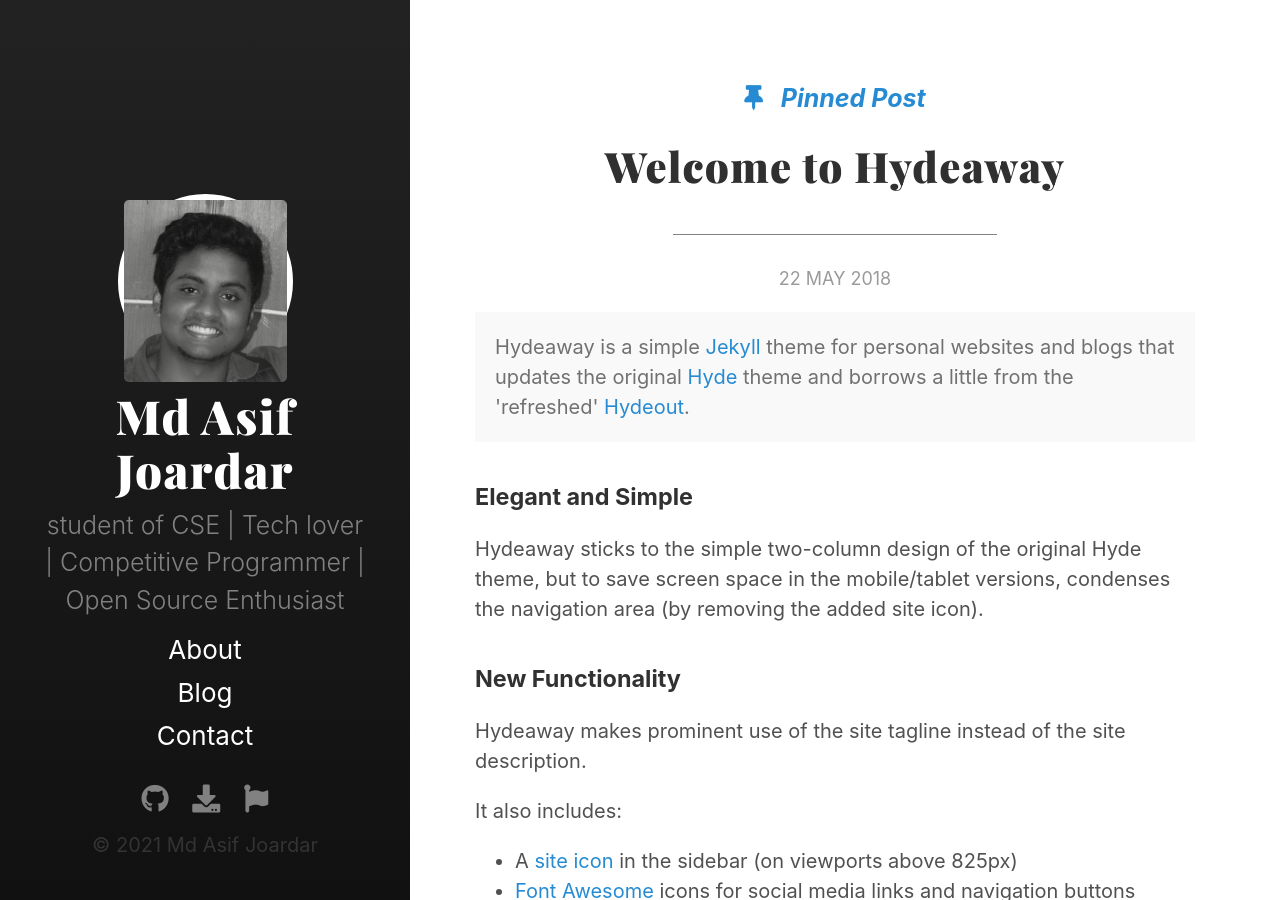
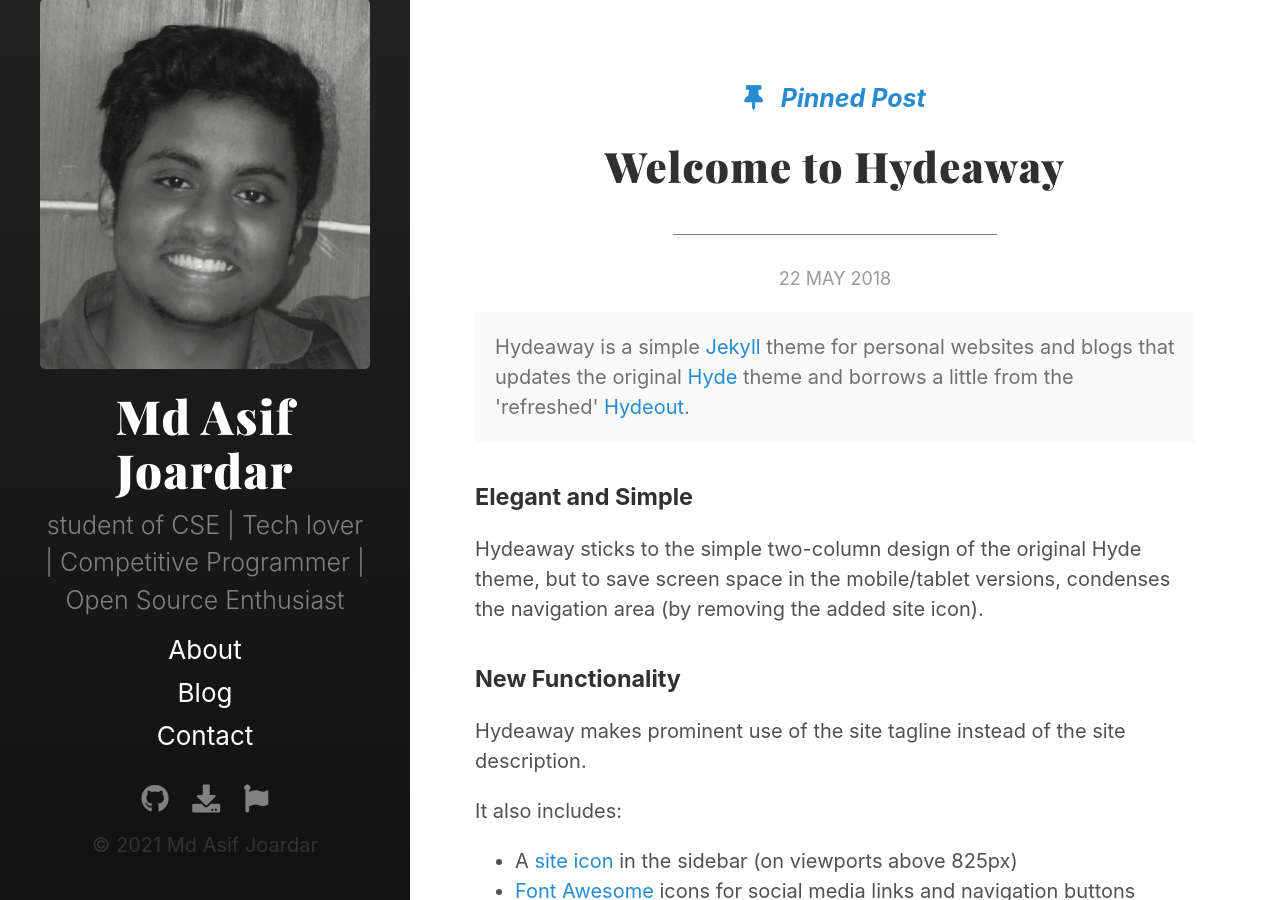
Before and after one commit to asifjoardar/asifjoardar.github.io, a Jekyll site: the page built from index.html, in a window 1280 px wide and 900 px high. Built offline with Jekyll 4.4.1, drawn with Linux system fonts in a browser that asks for light colours; the list of posts is cut into pages by our own code.

Commit message:
Update sidebar.html

```diff
--- a/_includes/sidebar.html
+++ b/_includes/sidebar.html
@@ -3,9 +3,12 @@
     <div class="sidebar-about">
         <!-- The site icon only exists on viewports
              wider than tablet -->
+        <a href="{{ site.baseurl }}/"> <img src="assets/img/asif.jpg" alt="my photo"> </a>
+        <!--
         <div class="site-icon">
           <a href="{{ site.baseurl }}/"> <img src="assets/img/asif.jpg" alt="my photo"> </a>
         </div>
+        -->
       <h1>
         <a href="{{ site.baseurl }}/">
           {{ site.title }}
```
